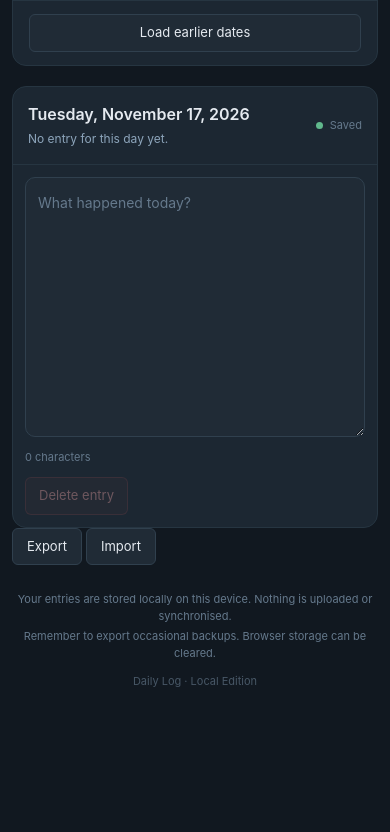
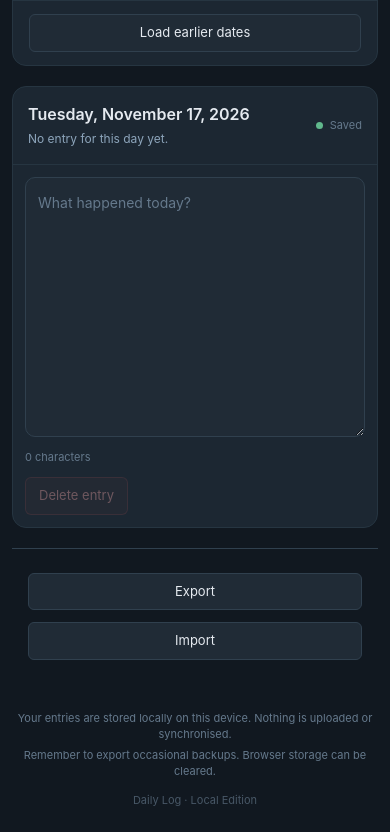
Before and after one commit to randomnewnamethatwontwork/randomnewnamethatwontwork.github.io, a plain HTML site: page notes/index.html in a window 390 px wide. Shown: the part 547-1379 px from the top of the page. Before the commit the page ends 1261 px from the top, so only its background shows below. Drawn offline with Linux system fonts and the light colour scheme.

Commit message:
Updated style on moved import and export buttons
- 24 import/export buttons

```diff
--- a/notes/styles.css
+++ b/notes/styles.css
@@ -891,7 +891,36 @@ textarea {
 
 
 /* ---------------------------------------------------------
-   24. ACCESSIBILITY
+   24. IMPORT/EXPORT BUTTONS
+   --------------------------------------------------------- */
+
+
+.data-actions {
+    display: flex;
+    justify-content: center;
+    gap: 12px;
+    padding: 24px 16px;
+    margin-top: 20px;
+    border-top: 1px solid var(--border);
+}
+
+.data-actions button {
+    min-width: 130px;
+}
+
+@media (max-width: 480px) {
+    .data-actions {
+        flex-direction: column;
+    }
+
+    .data-actions button {
+        width: 100%;
+    }
+}
+
+
+/* ---------------------------------------------------------
+   25. ACCESSIBILITY
    --------------------------------------------------------- */
 
 button:focus-visible,
```
